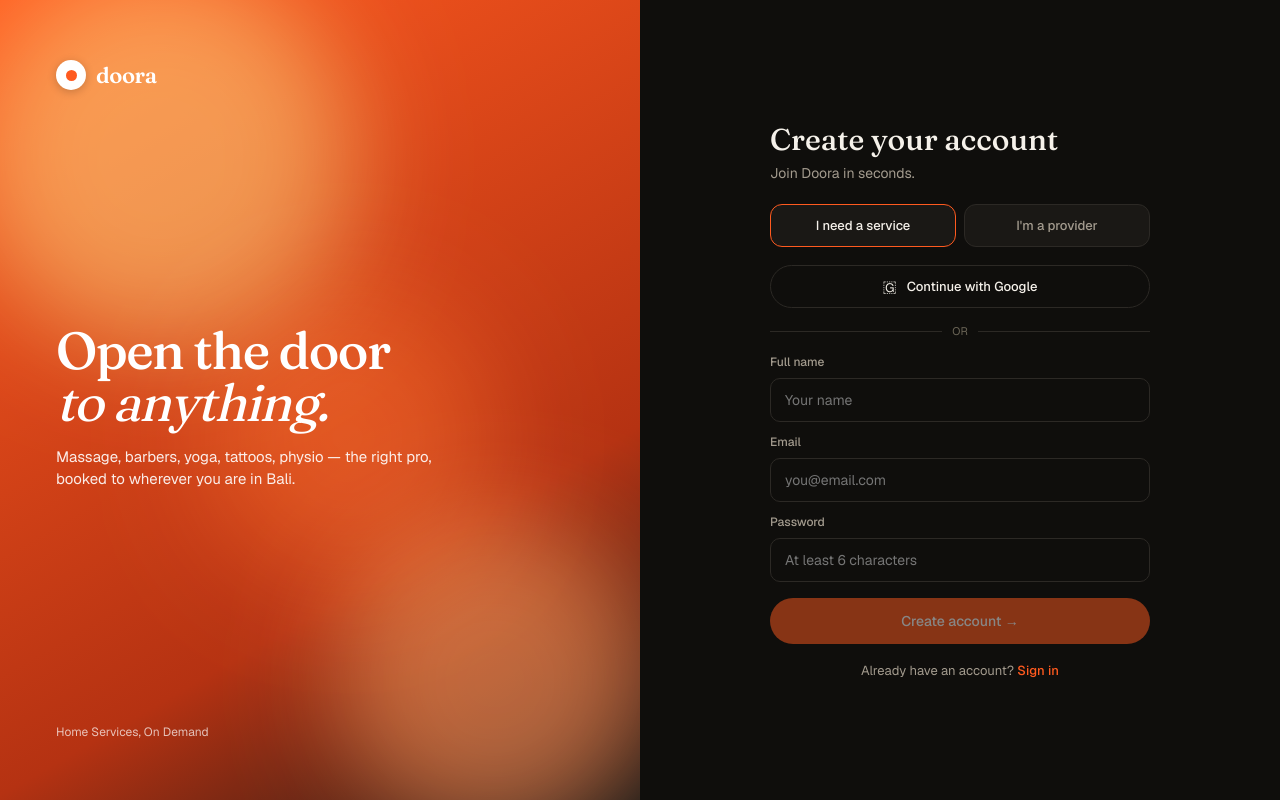
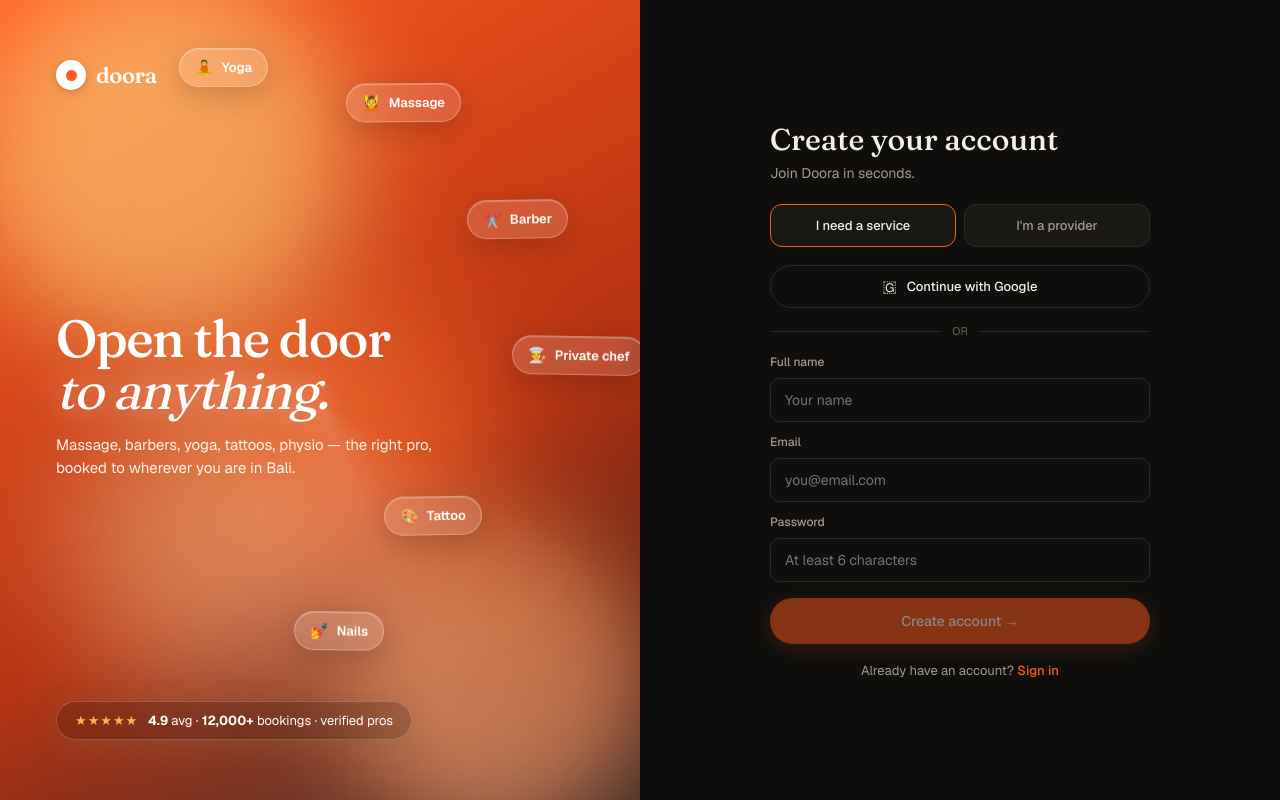
Before and after one commit to Mrkeit95/HOMESERVICE, a React (Vite) app: page / in a window 1280 px wide. Built offline with nearby package versions, Linux system fonts and the light colour scheme; no server answers.

Commit message:
Landing page: floating service chips, rotating sweep, glowing headline+trust badge. Glow on all CTAs + ad banners. Stronger Premium/Wallet featured glow

```diff
--- a/src/pages/Auth.tsx
+++ b/src/pages/Auth.tsx
@@ -105,23 +105,43 @@ export default function Auth() {
     <div className="auth-grid">
       {/* Animated brand side */}
       <div className="auth-brand">
+        <div className="auth-sweep" aria-hidden />
         <div className="auth-blob auth-blob-1" />
         <div className="auth-blob auth-blob-2" />
         <div className="auth-blob auth-blob-3" />
+        <div className="auth-blob auth-blob-4" />
+        {/* Floating service chips */}
+        <div className="auth-floats" aria-hidden>
+          {[
+            { icon: '💆', label: 'Massage', cls: 'af-1' },
+            { icon: '✂️', label: 'Barber', cls: 'af-2' },
+            { icon: '🧘', label: 'Yoga', cls: 'af-3' },
+            { icon: '🎨', label: 'Tattoo', cls: 'af-4' },
+            { icon: '💅', label: 'Nails', cls: 'af-5' },
+            { icon: '👨‍🍳', label: 'Private chef', cls: 'af-6' },
+          ].map((f) => (
+            <div key={f.label} className={`auth-float ${f.cls}`}>
+              <span className="auth-float-icon">{f.icon}</span> {f.label}
+            </div>
+          ))}
+        </div>
         <div className="auth-brand-inner">
           <div className="logo-wrap" style={{ cursor: 'default' }}>
             <div className="auth-logo-mark"></div>
             <div className="logo-text" style={{ color: '#fff', fontSize: 22 }}>{BRAND.name.toLowerCase()}</div>
           </div>
           <div>
-            <h1 style={{ fontFamily: "'Fraunces', serif", fontSize: 52, fontWeight: 500, color: '#fff', lineHeight: 1, letterSpacing: '-0.03em', marginBottom: 18 }}>
-              Open the door<br /><em style={{ fontStyle: 'italic', fontWeight: 400 }}>to anything.</em>
+            <h1 className="auth-headline" style={{ fontFamily: "'Fraunces', serif", fontSize: 52, fontWeight: 500, color: '#fff', lineHeight: 1, letterSpacing: '-0.03em', marginBottom: 18 }}>
+              Open the door<br /><em className="auth-headline-em" style={{ fontStyle: 'italic', fontWeight: 400 }}>to anything.</em>
             </h1>
             <p style={{ color: 'rgba(255,255,255,0.9)', fontSize: 15, maxWidth: 380, lineHeight: 1.5 }}>
               Massage, barbers, yoga, tattoos, physio — the right pro, booked to wherever you are in Bali.
             </p>
           </div>
-          <div style={{ color: 'rgba(255,255,255,0.7)', fontSize: 12 }}>{BRAND.tagline}</div>
+          <div className="auth-trust">
+            <span className="auth-trust-stars">★★★★★</span>
+            <span><strong>4.9</strong> avg · <strong>12,000+</strong> bookings · verified pros</span>
+          </div>
         </div>
       </div>
 
--- a/src/styles/theme.css
+++ b/src/styles/theme.css
@@ -975,15 +975,15 @@ img { transition: opacity 0.4s ease; }
 
 /* Featured upsell cards — Premium "Most popular" plan + Wallet "Most popular"
    top-up tier. A soft breathing glow draws the eye to the recommended option. */
-.plan-card.featured { animation: featGlowGold 3.2s ease-in-out infinite; }
+.plan-card.featured { animation: featGlowGold 2.8s ease-in-out infinite; }
 @keyframes featGlowGold {
-  0%,100% { box-shadow: 0 10px 34px rgba(255,180,84,0.10); }
-  50% { box-shadow: 0 14px 48px rgba(255,180,84,0.30); }
+  0%,100% { box-shadow: 0 12px 40px rgba(255,180,84,0.22); }
+  50% { box-shadow: 0 18px 66px rgba(255,180,84,0.55); }
 }
-.topup-card.featured { isolation: isolate; animation: featGlowAccent 3.2s ease-in-out infinite; }
+.topup-card.featured { isolation: isolate; animation: featGlowAccent 2.8s ease-in-out infinite; }
 @keyframes featGlowAccent {
-  0%,100% { box-shadow: 0 10px 34px rgba(255,90,31,0.10); }
-  50% { box-shadow: 0 14px 48px rgba(255,90,31,0.30); }
+  0%,100% { box-shadow: 0 12px 40px rgba(255,90,31,0.20); }
+  50% { box-shadow: 0 18px 66px rgba(255,90,31,0.52); }
 }
 /* light sweep across the featured top-up tile (it clips overflow already) */
 .topup-card.featured::after {
@@ -1013,3 +1013,86 @@ img { transition: opacity 0.4s ease; }
 @media (prefers-reduced-motion: reduce) {
   .plan-card.featured, .topup-card.featured, .topup-card.featured::after, .provider-card:hover::before { animation: none !important; }
 }
+
+/* ============================================================
+   Landing (auth) — moving, glowing brand side
+   ============================================================ */
+.auth-brand { background: linear-gradient(150deg, #FF5A1F 0%, #B53212 60%, #2A1815 100%); }
+/* slow rotating light sweep */
+.auth-sweep { position: absolute; inset: -60%; z-index: 0; pointer-events: none;
+  background: conic-gradient(from 0deg, transparent 0deg, rgba(255,255,255,0.10) 40deg, transparent 110deg, transparent 360deg);
+  animation: authSpin 16s linear infinite; }
+@keyframes authSpin { to { transform: rotate(360deg); } }
+.auth-blob { opacity: 0.6; }
+.auth-blob-4 { width: 260px; height: 260px; background: #FFD89E; bottom: 20%; left: 8%; filter: blur(56px); opacity: 0.4; mix-blend-mode: screen; position: absolute; border-radius: 50%; z-index: 1; animation: blobA 21s ease-in-out infinite reverse; }
+
+/* Floating glassmorphic service chips */
+.auth-floats { position: absolute; inset: 0; z-index: 2; pointer-events: none; }
+.auth-float { position: absolute; display: inline-flex; align-items: center; gap: 8px;
+  padding: 9px 15px; border-radius: 100px; font-size: 13px; font-weight: 600; color: #fff;
+  background: rgba(255,255,255,0.14); border: 1px solid rgba(255,255,255,0.28);
+  backdrop-filter: blur(10px); -webkit-backdrop-filter: blur(10px);
+  box-shadow: 0 8px 30px rgba(0,0,0,0.18), inset 0 1px 0 rgba(255,255,255,0.25);
+  white-space: nowrap; animation: floaty 7s ease-in-out infinite; }
+.auth-float-icon { font-size: 15px; }
+.af-1 { top: 11%; left: 54%; animation-delay: -0.4s; }
+.af-2 { top: 25%; left: 73%; animation-delay: -2.1s; }
+.af-3 { top: 7%; left: 28%; animation-delay: -3.5s; }
+.af-4 { bottom: 33%; left: 60%; animation-delay: -1.2s; }
+.af-5 { bottom: 17%; left: 46%; animation-delay: -4.3s; }
+.af-6 { top: 44%; left: 80%; animation-delay: -5.1s; }
+@keyframes floaty { 0%,100% { transform: translateY(0) rotate(-1deg); } 50% { transform: translateY(-16px) rotate(1deg); } }
+
+/* Headline glow shimmer */
+.auth-headline-em { position: relative; text-shadow: 0 0 24px rgba(255,255,255,0.35); animation: headlineGlow 3.4s ease-in-out infinite; }
+@keyframes headlineGlow { 0%,100% { text-shadow: 0 0 18px rgba(255,255,255,0.20); } 50% { text-shadow: 0 0 30px rgba(255,255,255,0.5); } }
+
+/* Trust badge */
+.auth-trust { display: inline-flex; align-items: center; gap: 10px; align-self: flex-start;
+  padding: 10px 18px; border-radius: 100px; font-size: 13px; color: #fff;
+  background: rgba(0,0,0,0.18); border: 1px solid rgba(255,255,255,0.2); backdrop-filter: blur(8px);
+  box-shadow: 0 0 0 0 rgba(255,255,255,0.3); animation: trustGlow 3s ease-in-out infinite; }
+.auth-trust-stars { color: var(--gold); letter-spacing: 1px; }
+.auth-trust strong { color: #fff; }
+@keyframes trustGlow { 0%,100% { box-shadow: 0 6px 22px rgba(0,0,0,0.25); } 50% { box-shadow: 0 6px 30px rgba(255,200,120,0.3); } }
+
+/* ============================================================
+   Glow on CTAs + advertisements, app-wide
+   ============================================================ */
+/* Solid (accent) buttons carry a persistent brand glow so every CTA pops */
+.btn:not(.btn-ghost):not(.btn-danger) { box-shadow: 0 4px 18px rgba(255,90,31,0.30); }
+.btn:not(.btn-ghost):not(.btn-danger):hover { box-shadow: 0 10px 30px rgba(255,90,31,0.50); }
+
+/* Primary hero / modal / booking CTAs actively pulse */
+.btn-large:not(.btn-ghost), .modal-cta:not(.btn-ghost), .booking-cta {
+  animation: ctaPulse 2.6s ease-in-out infinite;
+}
+@keyframes ctaPulse {
+  0%,100% { box-shadow: 0 4px 18px rgba(255,120,40,0.30); }
+  50% { box-shadow: 0 8px 34px rgba(255,120,40,0.58); }
+}
+
+/* Advertisement banners (Premium, Refer & earn, For providers, inline ads)
+   get a breathing glow + light sweep so they read as promoted. */
+.inline-ad { animation: adGlow 3.4s ease-in-out infinite; }
+@keyframes adGlow {
+  0%,100% { box-shadow: 0 8px 26px rgba(0,0,0,0.28); }
+  50% { box-shadow: 0 12px 44px rgba(255,90,31,0.34); }
+}
+.inline-ad::after {
+  content: ''; position: absolute; inset: 0; z-index: 0; pointer-events: none;
+  background: linear-gradient(115deg, transparent 38%, rgba(255,255,255,0.16) 50%, transparent 62%);
+  transform: translateX(-120%); animation: shine 5.5s ease-in-out infinite;
+}
+.inline-ad > * { position: relative; z-index: 1; }
+
+/* The Her/Him discovery cards are mini-ads → soft glow + shine */
+.side-card { animation: sideGlow 4s ease-in-out infinite; }
+.side-card.female { animation: sideGlowF 4s ease-in-out infinite; }
+@keyframes sideGlow { 0%,100% { box-shadow: 0 8px 24px rgba(110,168,201,0.12); } 50% { box-shadow: 0 12px 40px rgba(110,168,201,0.34); } }
+@keyframes sideGlowF { 0%,100% { box-shadow: 0 8px 24px rgba(232,160,191,0.14); } 50% { box-shadow: 0 12px 40px rgba(232,160,191,0.36); } }
+
+@media (prefers-reduced-motion: reduce) {
+  .auth-sweep, .auth-blob-4, .auth-float, .auth-headline-em, .auth-trust,
+  .btn-large, .modal-cta, .booking-cta, .inline-ad, .inline-ad::after, .side-card { animation: none !important; }
+}
```
